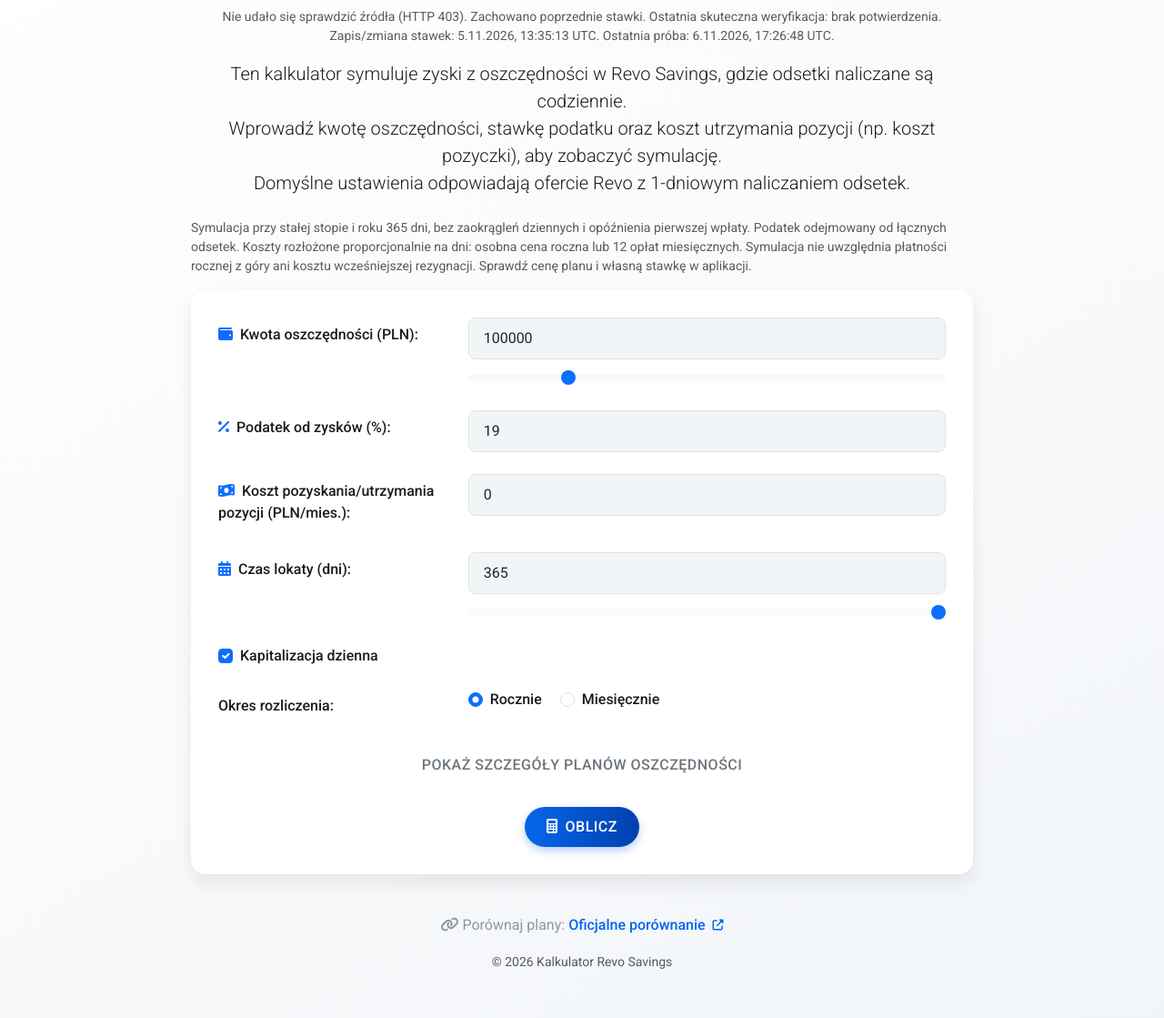
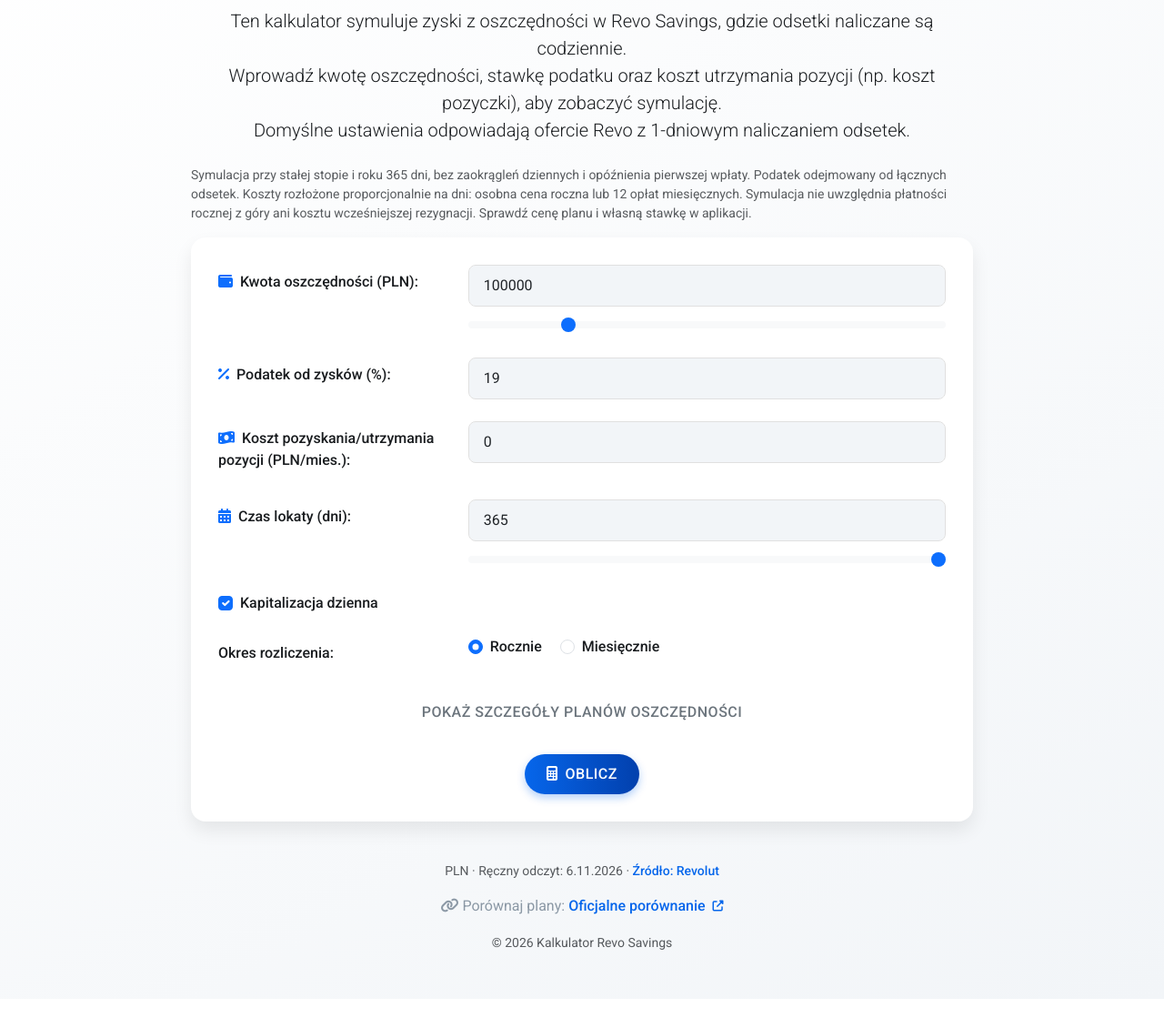
Before and after one commit to Jabolo/revo-savings, a website: page index.html in a window 1280 px wide. Shown: the part 137-1256 px from the top of the page at 91% size. After the commit the page ends 1235 px from the top, so only its background shows below. Drawn offline with nearby package versions, Linux system fonts and the light colour scheme.

Commit message:
fix: record manual rate review and quiet source status UI

```diff
--- a/index.html
+++ b/index.html
@@ -27,10 +27,9 @@
       </ul>
     </div>
     <h1 class="mb-4 text-center">
-      <i class="fas fa-chart-line me-2"></i><span data-i18n="heading">Symulacja Zysków z Oszczędności</span><span id="liveRatesBadge" class="badge bg-warning text-dark ms-2 fs-6 align-middle">Niezweryfikowane</span>
+      <i class="fas fa-chart-line me-2"></i><span data-i18n="heading">Symulacja Zysków z Oszczędności</span>
     </h1>
 
-    <p id="ratesStatus" class="text-center small text-muted" role="status" aria-live="polite">Nie potwierdzono świeżości danych. Sprawdź stawki w aplikacji Revolut.</p>
 
     <!-- Description at the top -->
     <div class="mb-4 text-center">
@@ -336,6 +335,7 @@
 
     <!-- Footer with official comparison link -->
     <footer class="mt-4 text-center">
+      <p id="ratesStatus" class="small text-muted" role="status" aria-live="polite">Stawki referencyjne PLN. Sprawdź ofertę w aplikacji Revolut.</p>
       <p>
         <span data-i18n="comparePlans"><i class="fas fa-link me-1"></i>Porównaj plany:</span>
         <a href="https://www.revolut.com/pl-PL/our-pricing-plans/" target="_blank" data-i18n="officialComparison">
--- a/rates-core.js
+++ b/rates-core.js
@@ -19,6 +19,14 @@
   function validateData(data) {
     validateRates(data?.rates);
     if (!validDate(data.updatedAt)) throw new Error('Missing rate change timestamp.');
+    if (data.currency !== undefined && data.currency !== 'PLN') throw new Error('Only PLN rates are supported.');
+    if (data.sourceReview) {
+      const review = data.sourceReview;
+      validateRates(review.rates);
+      if (review.method !== 'manual-web-review' || !validDate(review.reviewedAt)
+        || review.sourceUrl !== 'https://www.revolut.com/pl-PL/our-pricing-plans/'
+        || !/^\d{4}-\d{2}-\d{2}$/.test(review.sourceCrawlDate)) throw new Error('Invalid manual source review.');
+    }
     const hasVerification = data.verificationStatus !== undefined;
     if (hasVerification) {
       if (!['ok', 'error'].includes(data.verificationStatus) || !validDate(data.lastAttemptAt)) {
@@ -37,6 +45,16 @@
     const age = now - Date.parse(data.lastVerifiedAt);
     return age >= 0 && age <= 48 * 60 * 60 * 1000 ? 'verified' : 'stale';
   }
+  function rateEvidence(data) {
+    if (!data) return { kind: 'default', date: null };
+    const review = data.sourceReview;
+    if (review && PLANS.every(plan => review.rates[plan] === data.rates[plan])
+      && (!data.lastVerifiedAt || Date.parse(review.reviewedAt) >= Date.parse(data.lastVerifiedAt))) {
+      return { kind: 'manual', date: review.reviewedAt, sourceUrl: review.sourceUrl };
+    }
+    if (data.lastVerifiedAt) return { kind: 'automatic', date: data.lastVerifiedAt, sourceUrl: data.sourceUrl };
+    return { kind: 'stored', date: data.updatedAt, sourceUrl: data.sourceUrl };
+  }
   function calculatePlan({ principal, annualRate, days, taxRate, monthlyPlanCost, annualPlanCost, positionCost, annualBilling, compound }) {
     if (![principal, annualRate, days, taxRate, monthlyPlanCost, positionCost].every(Number.isFinite)
       || principal < 0 || annualRate < 0 || annualRate > 100 || !Number.isInteger(days) || days < 0 || days > 36500
@@ -53,5 +71,5 @@
     if (!Object.values(result).every(Number.isFinite)) throw new Error('Simulation exceeds supported numeric range.');
     return result;
   }
-  return { PLANS, validateRates, validateData, freshness, calculatePlan };
+  return { PLANS, validateRates, validateData, freshness, rateEvidence, calculatePlan };
 });
--- a/rates.json
+++ b/rates.json
@@ -11,5 +11,19 @@
   "lastVerifiedAt": null,
   "verificationStatus": "error",
   "lastError": "http_403",
-  "sourceUrl": "https://www.revolut.com/pl-PL/our-pricing-plans/"
+  "sourceUrl": "https://www.revolut.com/pl-PL/our-pricing-plans/",
+  "currency": "PLN",
+  "sourceReview": {
+    "reviewedAt": "2026-11-06T18:12:18Z",
+    "method": "manual-web-review",
+    "sourceUrl": "https://www.revolut.com/pl-PL/our-pricing-plans/",
+    "sourceCrawlDate": "2026-11-06",
+    "rates": {
+      "Standard": 2,
+      "Plus": 2,
+      "Premium": 2.25,
+      "Metal": 3,
+      "Ultra": 3.25
+    }
+  }
 }
--- a/script.js
+++ b/script.js
@@ -242,30 +242,28 @@ function renderPlanPricesStatus() {
 }
 
 function renderRatesStatus() {
-  const badge = document.getElementById('liveRatesBadge');
   const details = document.getElementById('ratesStatus');
-  if (!badge || !details) return;
-  const state = ratesEdited ? 'manual' : RevoRates.freshness(ratesData);
+  if (!details) return;
+  if (ratesEdited) {
+    details.textContent = currentLang === 'pl' ? 'Symulacja korzysta z Twoich stawek.' : 'The simulation uses your custom rates.';
+    return;
+  }
+  const evidence = RevoRates.rateEvidence(ratesData);
+  const date = evidence.date ? new Date(evidence.date).toLocaleDateString(currentLang === 'pl' ? 'pl-PL' : 'en-GB', { timeZone: 'UTC' }) : '';
+  if (evidence.kind === 'default') {
+    details.textContent = currentLang === 'pl' ? 'Stawki domyślne PLN. Sprawdź ofertę w aplikacji Revolut.' : 'Default PLN rates. Check the offer in the Revolut app.';
+    return;
+  }
   const labels = currentLang === 'pl'
-    ? { verified: 'Zweryfikowane', error: 'Weryfikacja nieudana', stale: 'Wymagają sprawdzenia', unverified: 'Niezweryfikowane', unavailable: 'Dane domyślne', manual: 'Własne stawki' }
-    : { verified: 'Verified', error: 'Verification failed', stale: 'Check rates', unverified: 'Unverified', unavailable: 'Default rates', manual: 'Custom rates' };
-  badge.className = `badge ${state === 'verified' ? 'bg-success' : 'bg-warning text-dark'} ms-2 fs-6 align-middle`;
-  badge.textContent = labels[state];
-  const formatDate = value => value ? new Date(value).toLocaleString(currentLang === 'pl' ? 'pl-PL' : 'en-GB', { timeZone: 'UTC' }) + ' UTC' : (currentLang === 'pl' ? 'brak potwierdzenia' : 'not confirmed');
-  if (ratesEdited) {
-    details.textContent = currentLang === 'pl' ? 'Symulacja korzysta z ręcznie zmienionych stawek.' : 'The simulation uses your manually edited rates.';
-  } else if (ratesData) {
-    const failed = ratesData.verificationStatus === 'error';
-    const reason = /^http_\d{3}$/.test(ratesData.lastError || '') ? ` (HTTP ${ratesData.lastError.slice(5)})` : '';
-    details.textContent = currentLang === 'pl'
-      ? `${failed ? `Nie udało się sprawdzić źródła${reason}. Zachowano poprzednie stawki. ` : ''}Ostatnia skuteczna weryfikacja: ${formatDate(ratesData.lastVerifiedAt)}. Zapis/zmiana stawek: ${formatDate(ratesData.updatedAt)}.${ratesData.lastAttemptAt ? ` Ostatnia próba: ${formatDate(ratesData.lastAttemptAt)}.` : ''}`
-      : `${failed ? `Source verification failed${reason}. Previous rates retained. ` : ''}Last successful verification: ${formatDate(ratesData.lastVerifiedAt)}. Rates saved/changed: ${formatDate(ratesData.updatedAt)}.${ratesData.lastAttemptAt ? ` Last attempt: ${formatDate(ratesData.lastAttemptAt)}.` : ''}`;
-  } else {
-    details.textContent = currentLang === 'pl'
-      ? 'Nie potwierdzono świeżości danych. Używasz stawek domyślnych — sprawdź je w aplikacji Revolut.'
-      : 'Data freshness is unconfirmed. Default rates are in use — check them in the Revolut app.';
-  }
-  badge.title = details.textContent;
+    ? { manual: 'Ręczny odczyt', automatic: 'Odczyt źródła', stored: 'Zapis danych' }
+    : { manual: 'Manual review', automatic: 'Source checked', stored: 'Data saved' };
+  details.textContent = `PLN · ${labels[evidence.kind]}: ${date} · `;
+  const link = document.createElement('a');
+  link.href = 'https://www.revolut.com/pl-PL/our-pricing-plans/';
+  link.textContent = currentLang === 'pl' ? 'Źródło: Revolut' : 'Source: Revolut';
+  link.target = '_blank';
+  link.rel = 'noopener noreferrer';
+  details.append(link);
 }
 
 async function fetchLatestRates() {
--- a/styles.css
+++ b/styles.css
@@ -278,10 +278,3 @@ footer a:hover {
   flex-grow: 1;
   min-width: 120px;
 }
-
-/* Status text must remain visible inside the gradient heading. */
-#liveRatesBadge {
-  -webkit-text-fill-color: currentColor;
-  white-space: normal;
-  line-height: 1.3;
-}
```
Also changed, not shown: tests/evidence.test.js (added, +26 -0 lines), README.md.
